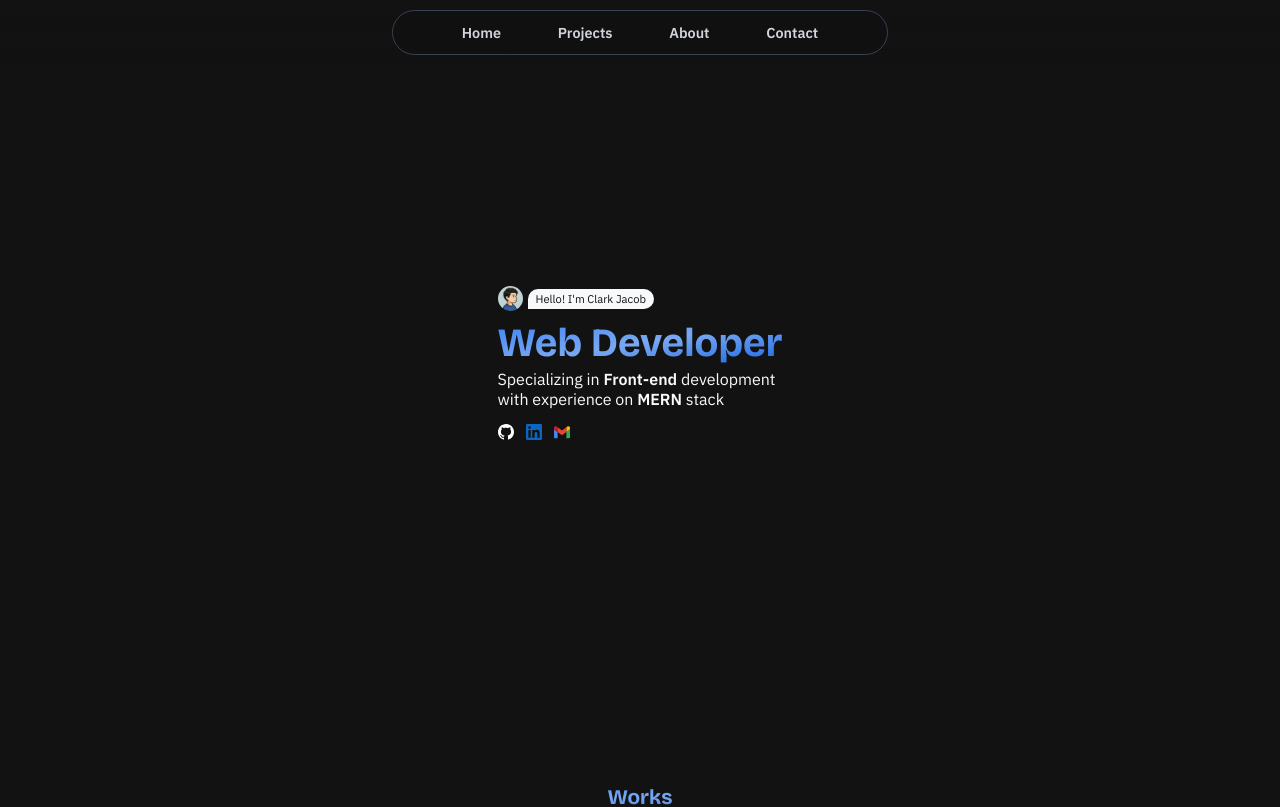
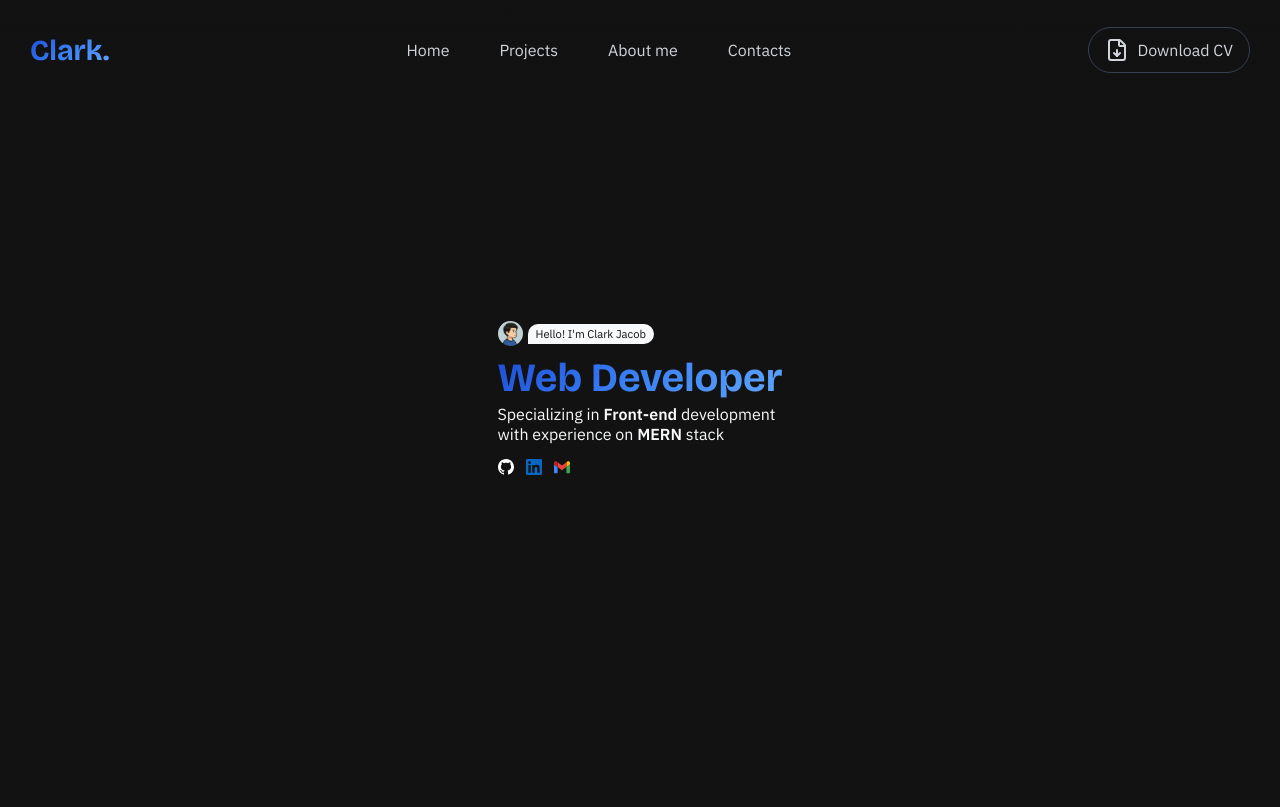
Before and after one commit to clarkjacob06/Portfolio, a React (Vite) app: page / in a window 1280 px wide. Shown: the top 807 px of the page. Built offline with nearby package versions, Linux system fonts and the light colour scheme.

Commit message:
[laptop/pc] modify navigation bar component

```diff
--- a/src/components/About.jsx
+++ b/src/components/About.jsx
@@ -96,6 +96,7 @@ export default function About() {
     return (
         <>
             <section className={styles.aboutSection}>
+                <Scroll/>
 
                 <div className={styles.gridContainer} id='about'>
                     <div className={styles.imgContainer}></div>
--- a/src/components/Contacts.jsx
+++ b/src/components/Contacts.jsx
@@ -1,30 +1,39 @@
 import styles from '../css/Contacts.module.css';
-import { Phone, Mail, Github, Linkedin } from 'lucide-react';
+import { Phone, Mail, Github, Linkedin, MapPinHouse } from 'lucide-react';
+import Scroll from '../components/Scroll.jsx'
+export default function Contacts() {
+    return (
 
-export default function Contacts() {
-    return(
-
+        <>
             <div className={styles.contactsContainer}>
                 <div className={styles.socialsContainer}>
 
                     <div className={styles.container}>
-                    <Phone className={styles.icon}/>
+                        <Phone className={styles.icon} />
                         <p>(+63) 9354116879</p>
                     </div>
 
                     <div className={styles.container}>
-                    <Mail className={styles.icon}/>
+                        <Mail className={styles.icon} />
                         <p>clarkjacob627@gmail.com</p>
                     </div>
 
                     <div className={styles.container}>
-                    <Linkedin className={styles.icon}/>
+                        <Linkedin className={styles.icon} />
                         <p>Clark Jacob</p>
+                    </div>
+
+                    <div className={styles.container}>
+                        <MapPinHouse className={styles.icon} />
+                        <p>Pasig City, Brgy. Manggahan</p>
                     </div>
                 </div>
 
                 <iframe className={styles.map} allow="geolocation" src="https://api.maptiler.com/maps/base-v4/?key=83xgVCacaBjMMFKdUZvv&marker=121.0959822102268,14.596898420774755#15/14.596898420774755/121.0959822102268" ></iframe>
             </div>
+
+            <Scroll/>
+        </>
     )
 }
 
--- a/src/components/Drawer.jsx
+++ b/src/components/Drawer.jsx
@@ -50,7 +50,7 @@ export default function Drawer({ setIsOpen }) {
                     <img src="/pixel_transparent.avif" alt="profile photo"/>
                     <div className={styles.status}>
                         <div className={styles.greenIcon}></div>
-                        <div className={styles.statusText}>Available to work</div>
+                        <div className={styles.statusText}>Available for work</div>
                     </div>
                 </div>
 
@@ -60,7 +60,7 @@ export default function Drawer({ setIsOpen }) {
                 <a href="#" onClick={() => setIsOpen(false)}>Home</a>
                 <a href="#projects" onClick={() => setIsOpen(false)}>Projects</a>
                 <a href="#about" onClick={() => setIsOpen(false)}>About me</a>
-                <a href="#socials" onClick={() => setIsOpen(false)}>Socials</a>
+                <a href="#socials" onClick={() => setIsOpen(false)}>Contacts</a>
             </section>
         </div>
     )
--- a/src/components/Navigation.jsx
+++ b/src/components/Navigation.jsx
@@ -1,8 +1,8 @@
 import styles from '../css/Navigation.module.css';
 
-import {Menu} from 'lucide-react';
+import { Menu, FileDown } from 'lucide-react';
 
-export default function Navigation({isMobile, isOpen, setIsOpen}) {
+export default function Navigation({ isMobile, isOpen, setIsOpen }) {
 
     return (
         <>
@@ -10,17 +10,26 @@ export default function Navigation({isMobile, isOpen, setIsOpen}) {
                 {isMobile &&
                     <>
                         <h1 className={styles.logo}>Clark.</h1>
-                        {!isOpen && <Menu onClick={() => setIsOpen(!isOpen)} className={styles.navButton}/>}
+                        {!isOpen && <Menu onClick={() => setIsOpen(!isOpen)} className={styles.navButton} />}
                     </>
                 }
 
                 {!isMobile &&
-                    <div className={styles.navContainer}>
-                        <a href="#hero">Home</a>
-                        <a href="#projects">Projects</a>
-                        <a href="#about">About</a>
-                        <a href="#socials">Contact</a>
-                    </div>
+                    <>
+                        <h1 className={styles.logo}>Clark.</h1>
+
+                        <div className={styles.navContainer}>
+                            <a href="#hero">Home</a>
+                            <a href="#projects">Projects</a>
+                            <a href="#about">About me</a>
+                            <a href="#socials">Contacts</a>
+                        </div>
+
+                        <a href="/resume.pdf" download={'Clark_Jacob_CV'} className={styles.cvContainer}>
+                            <FileDown className={styles.icon} />
+                            <p>Download CV</p>
+                        </a>
+                    </>
                 }
             </nav>
         </>
--- a/src/components/Projects.jsx
+++ b/src/components/Projects.jsx
@@ -136,8 +136,8 @@ export default function Projects() {
                 <h1 id='projects'>Works</h1>
 
                 {projects.map((item, i) => (
-                    <a href={item.url} key={i}>
-                        <div className={styles.projectCard}>
+                    <a href={item.url}>
+                        <div className={styles.projectCard}  key={i}>
                             <div className={styles.projectImageContainer} style={{ backgroundImage: `url(${item.image})` }}></div>
 
                             <div className={styles.descContainer}>
--- a/src/css/App.module.css
+++ b/src/css/App.module.css
@@ -1,5 +1,6 @@
 .wrapper {
     width: clamp(360px, 100%, 1280px);
+    justify-self: center;
 }
 
 .wrapper:-webkit-scrollbar {
--- a/src/css/Navigation.module.css
+++ b/src/css/Navigation.module.css
@@ -2,6 +2,7 @@
 nav {
     padding: 10px 20px;
     display: flex;
+    height: 70px;
     align-items: center;
     justify-content: space-between;
     position: sticky;
@@ -21,26 +22,32 @@ nav .logo {
     stroke: var(--primary-text);
 }
 
+
+
+
+
 /* TABLET SCREENS  */
 @media (min-width: 768px) {
 
-nav h1 {
-    font-size: 1.5rem;
+nav .logo {
+    font-size: 1.8rem;
 }
 
 nav {
-    justify-content: center;
+    justify-self: center;
+    width: 100%;
+    justify-content: space-between;
+    height: 100px;
+    background: linear-gradient(to bottom, var(--background-dark), transparent);
+    padding: 20px 30px;
 }
 
 .navContainer {
-    border-radius: 50px;
-    background-color: rgba(0, 0, 0, 0.075);
-    border: 1px solid var(--border-color);
-    padding: 12px;
-    width: clamp(300px, 40%, 500px);
+    padding: 10px 12px;
+    gap: 50px;
     display: flex;
     align-items: center;
-    justify-content: space-evenly;
+    justify-content: space-between;
     font-family: var(--header-font);
     font-weight: 600;
     font-size: .9rem;
@@ -48,6 +55,60 @@ nav {
 
 .navContainer a {
     text-decoration: none;
+    font-size: 1rem;
+    transition: .2s ease-in-out;
+}
+
+.navContainer a:hover {
+    /* color: #2563EB; */
+    color: var(--primary-text);
+    text-shadow: 1px 1px 12px var(--primary-text);
+}
+
+.cvContainer {
+    position: relative;
+    width: fit-content;
+    display: flex;
+    align-items: center;
+    justify-content: center;
+    padding: 10px 16px;
     border-radius: 50px;
+    border: 1px solid var(--border-color);
+    gap: 8px;
+    overflow: hidden;
+}
+
+.cvContainer::before {
+    content: '';
+    position: absolute;
+    width: 0%;
+    height: 100%;
+    left: 0;
+    background: var(--primary-gradient);
+    z-index: -1;
+    transition: .3s ease-in-out;
+}
+
+.cvContainer:hover::before {
+    width: 100%;
+}
+.cvContainer:hover .icon {
+    stroke: var(--primary-text);
+}
+
+.cvContainer:hover p {
+    color: var(--primary-text);
+}
+
+.cvContainer .icon {
+    height: 18px;
+    width: 18px;
+    transition: .3s ease-in-out;
+}
+
+.cvContainer p {
+    font-size: .9rem;
+    font-weight: 500;
+    transition: .3s ease-in-out;
 }
 }
--- a/src/css/Projects.module.css
+++ b/src/css/Projects.module.css
@@ -6,6 +6,11 @@
 
 .projectSection::-webkit-scrollbar {
     display: none;
+}
+
+.projectSection a {
+    width: fit-content;
+    justify-self: center;
 }
 
 .projectSection h1 {
--- a/src/css/index.css
+++ b/src/css/index.css
@@ -7,7 +7,8 @@
     --secondary-text: #D1D5DB;
     --background-dark: #121212;
     --border-color: #374151;
-    --primary-gradient: linear-gradient(to top left, #1363e4, #7aa8f1, #3B82F6);
+    /* --primary-gradient: linear-gradient(to top left, #1363e4, #7aa8f1, #3B82F6); */
+    --primary-gradient: linear-gradient(135deg, #1d4ed8, #3b82f6, #60a5fa);
     --primary-color: #3B82F6;
 }
 
--- a/src/main.jsx
+++ b/src/main.jsx
@@ -1,7 +1,7 @@
 import { StrictMode } from 'react'
 import { createRoot } from 'react-dom/client'
 import './css/index.css'
-import App from './App.jsx'
+import App from './App.jsx';
 
 createRoot(document.getElementById('root')).render(
   <StrictMode>
```
Also changed, not shown: 1 other file (tests, documents, lock files or other folders). Lines whose indentation alone changed are shown as unchanged.
